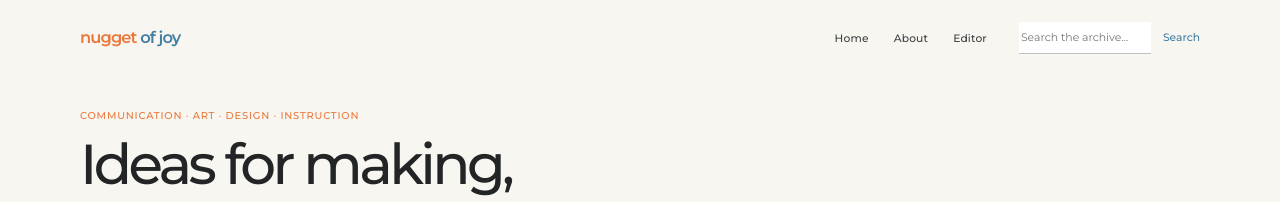
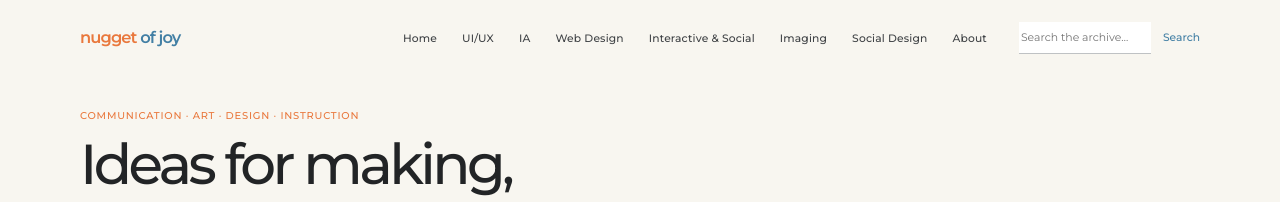
Before and after one commit to ndangelo/nuggetofjoy-jekyll, a Jekyll site: the page built from index.md, in a window 1280 px wide. Shown: the top 202 px of the page. Built offline with Jekyll 4.4.1, drawn with Linux system fonts in a browser that asks for light colours.

Commit message:
Restore topic navigation for migrated archive

```diff
--- a/_layouts/default.html
+++ b/_layouts/default.html
@@ -16,8 +16,13 @@
       <nav class="noj-nav" aria-label="Main navigation">
         <ul class="noj-menu">
           <li><a href="{{ '/' | relative_url }}">Home</a></li>
+          <li><a href="{{ '/category/ui-ux/' | relative_url }}">UI/UX</a></li>
+          <li><a href="{{ '/category/ia/' | relative_url }}">IA</a></li>
+          <li><a href="{{ '/category/dmet-155-introduction-to-web-design/' | relative_url }}">Web Design</a></li>
+          <li><a href="{{ '/category/interactive-social-media/' | relative_url }}">Interactive &amp; Social</a></li>
+          <li><a href="{{ '/category/dmet-375-imaging-technology/' | relative_url }}">Imaging</a></li>
+          <li><a href="{{ '/category/social-design/' | relative_url }}">Social Design</a></li>
           <li><a href="{{ '/about/' | relative_url }}">About</a></li>
-          <li><a href="{{ '/admin/' | relative_url }}">Editor</a></li>
         </ul>
       </nav>
       <form class="noj-search" role="search" action="{{ '/' | relative_url }}" method="get">
```
